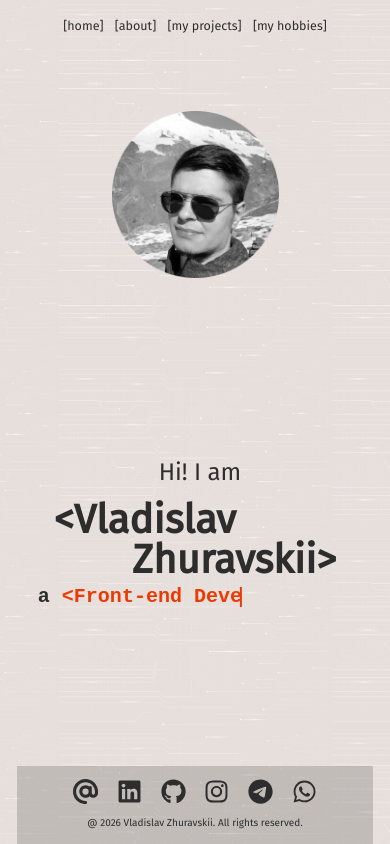
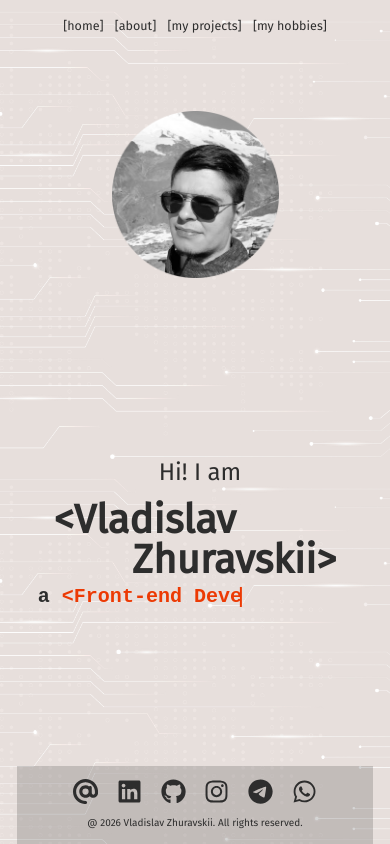
Before and after one commit to Tratatemium/personal-page-next, a Next.js app in the folder apps/web/: page / in a window 390 px wide. Built offline with nearby package versions, Linux system fonts and the light colour scheme.

Commit message:
Add media query for body background size adjustment on larger screens

```diff
--- a/apps/web/src/styles/global.css
+++ b/apps/web/src/styles/global.css
@@ -83,6 +83,12 @@ h1 {
   opacity: 0;
 }
 
+@media (max-width: 1000px) {
+  body {
+    background-size: 700px;
+  }
+}
+
 @media (max-width: 600px) {
   html {
     font-size: clamp(0.4rem, 0.4rem + 0.5vw, 2rem);
```
